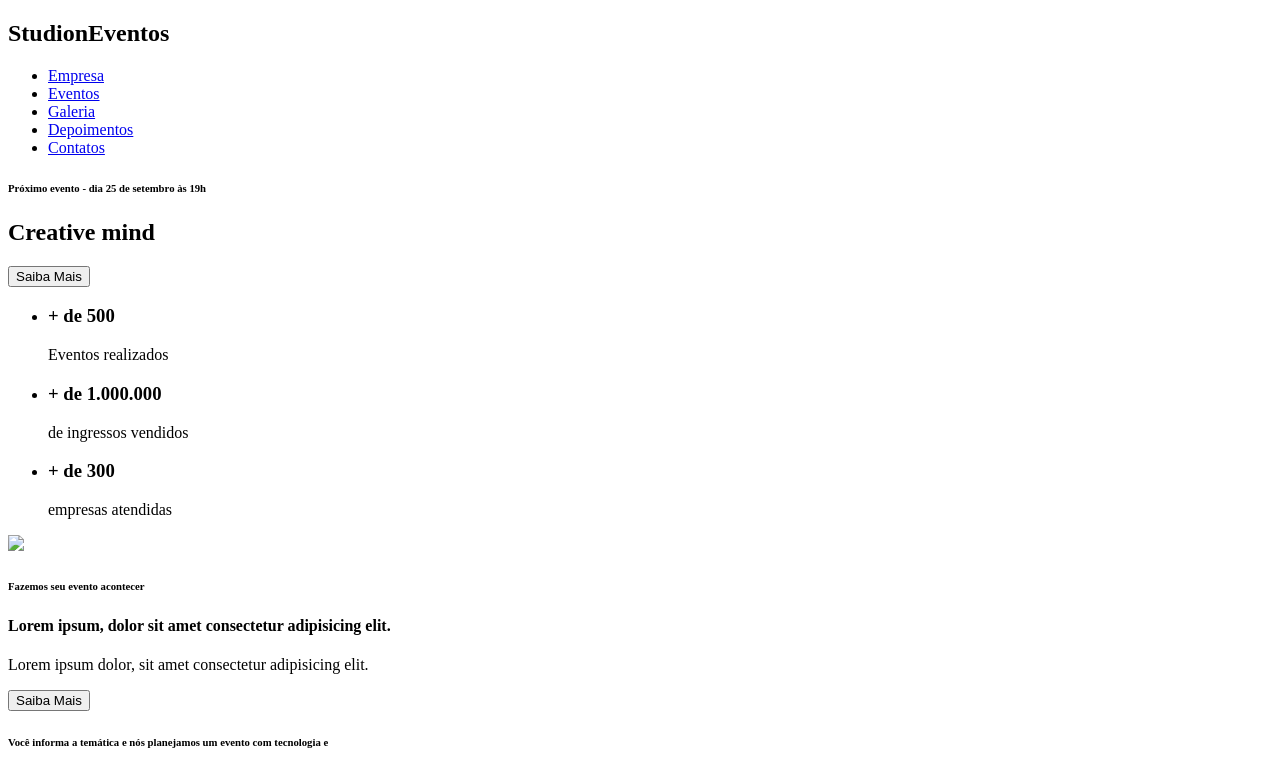
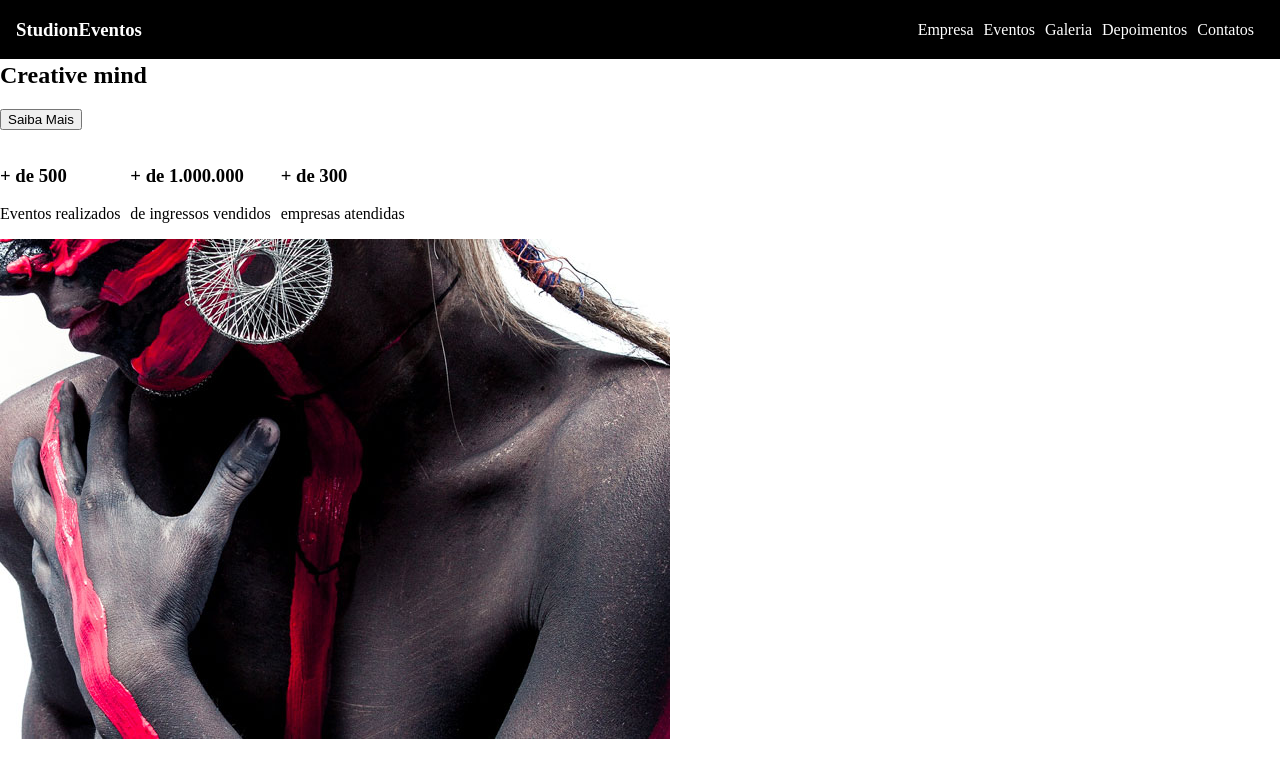
Before and after one commit to JujuBicalho/studion, a website: page src/index.html in a window 1280 px wide. Shown: the top 765 px of the page. Drawn offline with Linux system fonts and the light colour scheme.

Commit message:
feat(nav): added base style

```diff
--- a/src/index.html
+++ b/src/index.html
@@ -4,12 +4,14 @@
         <meta charset="UTF-8">
       <meta name="viewport" content="width=device-width, initial-scale=1.0">
         <title>Studion</title>
+        <link rel="stylesheet" href="style.css">
     </head>
 
     <body>
         <nav>
+            <nav class="navbar">
             <h1>Studi<span>on</span><span>Eventos</span></h1>
-            <ul>
+            <ul class="navbar__links">
             <li>
                 <a href="#empresa">
                 Empresa
--- /dev/null
+++ b/src/style.css
@@ -0,0 +1,49 @@
+@import url('https://fonts.googleapis.com/css2?family=Montserrat:wght@400;700&display=swap');
+
+* {
+   box-sizing: border-box;
+   }
+
+::root {
+    font-family: 'Montserrat', sans-serif;
+    font-size:16px;
+    }
+
+body {
+    margin: 0;
+    }
+
+ul {
+    display: flex;
+    list-style: none;
+    padding-left: 0;
+}
+
+li{
+    margin-right: 0.62rem;
+
+}
+.navbar {
+    position: fixed;
+    display: grid;
+    grid-template-columns: 1fr 9fr;
+    align-items: center;
+    top: 0;
+    left: 0;
+    width: 100%;
+    padding: 0 1rem;
+    background-color:#000;
+    color: #FFF;
+}
+
+.navbar__links {
+    justify-self: end;
+
+}
+
+.navbar__links a {
+    color: #FFF;
+    text-decoration: none;
+
+
+}
```
Also changed, not shown: src/images/banner.jpg (added), src/images/institutional.jpg (added), src/images/parallax.jpg (added).
